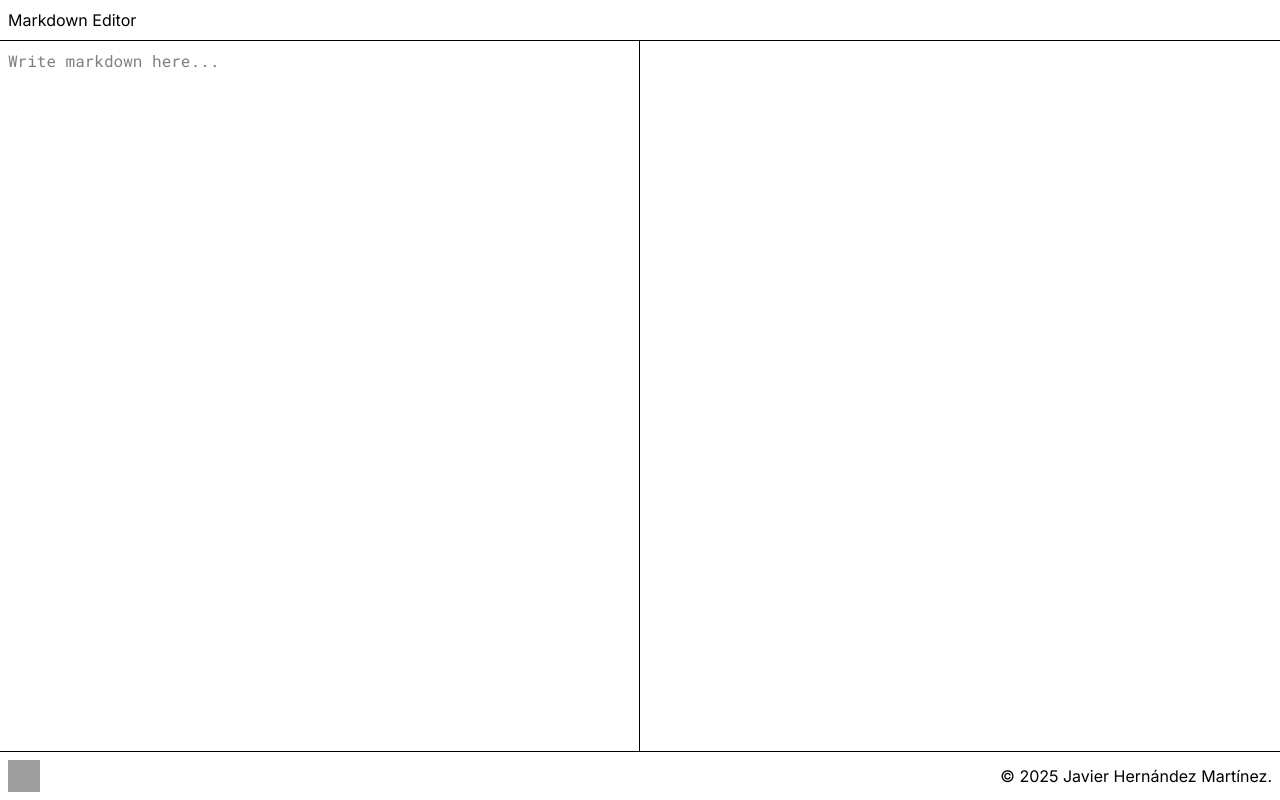
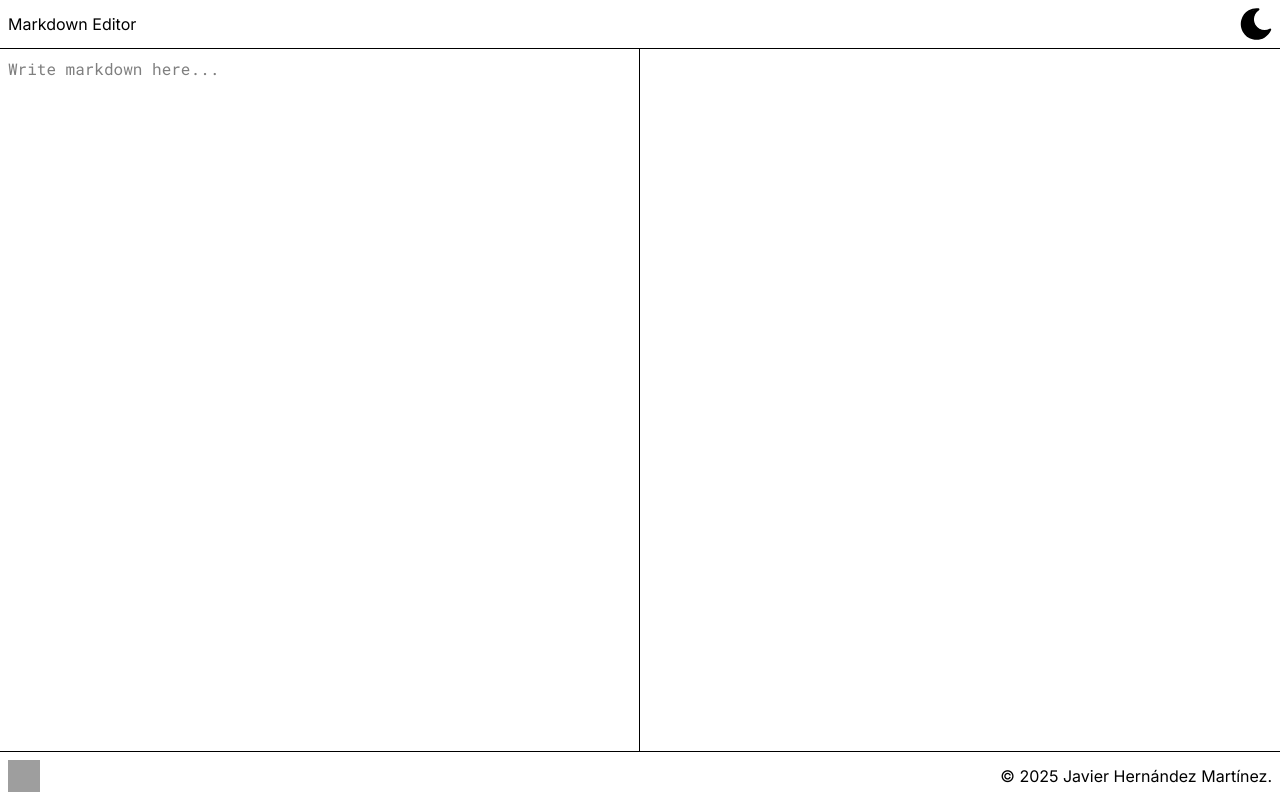
Before and after one commit to Croking09/markdown-editor, a React (Vite) app: page / in a window 1280 px wide. Built offline with nearby package versions, Linux system fonts and the light colour scheme; grey boxes are pictures that could not be loaded.

Commit message:
Dark mode toggle implemented

```diff
--- a/src/App/App.tsx
+++ b/src/App/App.tsx
@@ -4,7 +4,7 @@ import Editor from '../Editor/Editor.tsx'
 
 function App() {
   return (
-    <div className="min-h-screen flex flex-col font-inter">
+    <div className="min-h-screen flex flex-col font-inter bg-white text-black dark:bg-zinc-900 dark:text-zinc-100">
       <Header />
       <Editor className="flex-grow h-[1px]" />
       <Footer />
--- a/src/App/Header.tsx
+++ b/src/App/Header.tsx
@@ -1,10 +1,32 @@
+import { useCallback, useEffect, useState } from 'react'
+import darkModeIcon from '../assets/dark-mode.svg'
+import lightModeIcon from '../assets/light-mode.svg'
+
 function Header() {
+  const [isDark, setIsDark] = useState(() =>
+    document.documentElement.classList.contains('dark')
+  )
+
+  const toggleDarkMode = useCallback(() => {
+    document.documentElement.classList.toggle('dark')
+    setIsDark(document.documentElement.classList.contains('dark'))
+  }, [])
+
+  useEffect(() => {
+    setIsDark(document.documentElement.classList.contains('dark'))
+  }, [])
+
   return (
     <div>
-      <div className="p-2">
+      <div className="p-2 flex items-center justify-between">
         <p>Markdown Editor</p>
+        <img
+          className="h-8 w-8 cursor-pointer"
+          src={isDark ? lightModeIcon : darkModeIcon}
+          alt="Dark mode toggle"
+          onClick={toggleDarkMode}
+        />
       </div>
-
       <hr />
     </div>
   )
--- a/src/app.css
+++ b/src/app.css
@@ -8,3 +8,5 @@
   --font-roboto-mono: 'Roboto Mono', monospace;
   --font-inter: 'Inter', sans-serif;
 }
+
+@custom-variant dark (&:where(.dark, .dark *));
```
Also changed, not shown: src/assets/dark-mode.svg (added), src/assets/light-mode.svg (added).
